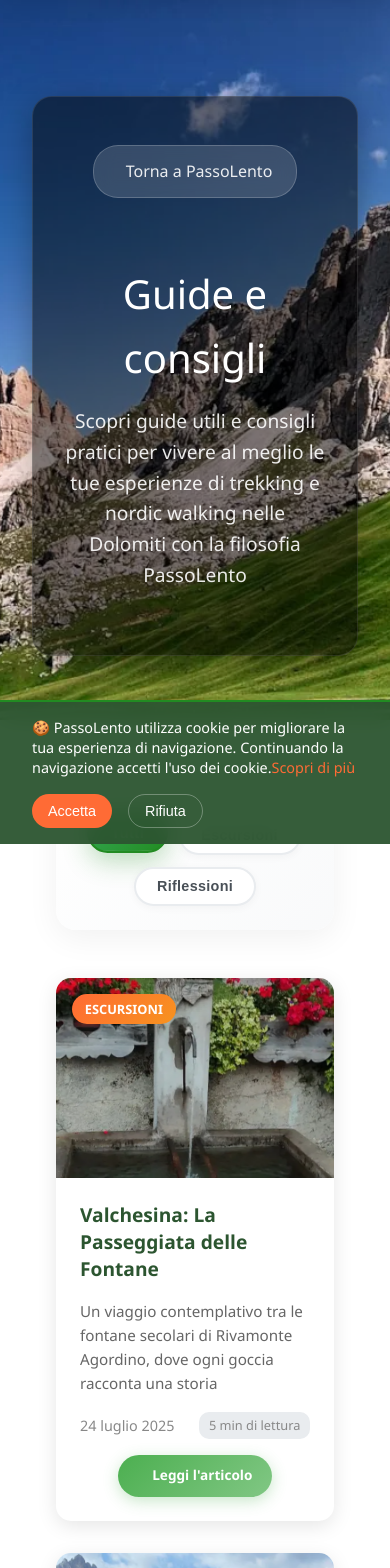
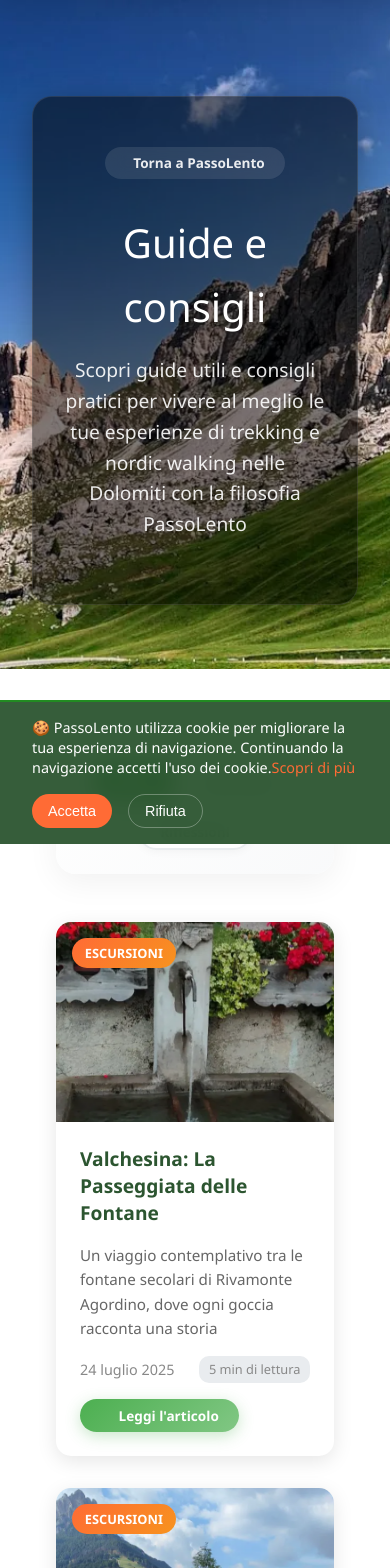
Before and after one commit to fracassi-marco/PassoLento, a Next.js app: page /blog in a window 390 px wide. Shown: the top 1568 px of the page. Built offline with nearby package versions, Linux system fonts and the light colour scheme; a web font is replaced by a local one.

Commit message:
Refactor button usage across components to utilize new Button component for consistency and improved styling

```diff
--- a/src/app/blog/page.tsx
+++ b/src/app/blog/page.tsx
@@ -3,6 +3,7 @@
 import { useState } from "react";
 import BlogHero from "../components/BlogHero";
 import BlogPostCard from "../components/BlogPostCard";
+import Button from "../components/Button";
 import blogPostsData from "@/data/blogPosts.json";
 
 interface BlogPost {
@@ -41,13 +42,14 @@
           {/* Filtri */}
           <div className="blog-filters">
             {categories.map((category) => (
-              <button
+              <Button
                 key={category}
-                className={`filter-btn ${selectedCategory === category ? 'active' : ''}`}
+                variant="filter"
+                active={selectedCategory === category}
                 onClick={() => setSelectedCategory(category)}
               >
                 {category}
-              </button>
+              </Button>
             ))}
           </div>
 
--- a/src/app/components/BlogHero.tsx
+++ b/src/app/components/BlogHero.tsx
@@ -1,12 +1,17 @@
+import Button from "./Button";
+
 export default function BlogHero({title, subtitle}: {title: string, subtitle: string}) {
   return (
     <section className="blog-hero">
         <div className="blog-hero-content">
           <div className="back-to-home">
-            <a href="/" className="back-link">
-              <i className="fas fa-arrow-left"></i>
+            <Button
+              href="/"
+              variant="ghost"
+              icon="fa-arrow-left"
+            >
               Torna a PassoLento
-            </a>
+            </Button>
           </div>
           <h1>{title}</h1>
           <p className="blog-hero-subtitle">{subtitle}</p>
--- a/src/app/components/BlogPostCard.tsx
+++ b/src/app/components/BlogPostCard.tsx
@@ -1,4 +1,4 @@
-import Link from "next/link";
+import Button from "./Button";
 
 interface BlogPostCardProps {
   id: string;
@@ -40,9 +40,13 @@
           </time>
           <span className="reading-time">{readTime} di lettura</span>
         </div>
-        <Link href={`/blog/${slug}/`} className="blog-read-more">
+        <Button
+          href={`/blog/${slug}/`}
+          variant="primary"
+          icon="fa-mountain"
+        >
           Leggi l'articolo
-        </Link>
+        </Button>
       </div>
     </article>
   );
--- /dev/null
+++ b/src/app/components/Button.tsx
@@ -0,0 +1,77 @@
+import Link from "next/link";
+import { ReactNode } from "react";
+
+type ButtonVariant = "primary" | "neutral" | "ghost" | "filter";
+type ButtonSize = "small" | "medium" | "large";
+
+interface ButtonProps {
+  children: ReactNode;
+  variant?: ButtonVariant;
+  size?: ButtonSize;
+  icon?: string; // Font Awesome class name (e.g., "fa-mountain")
+  iconPosition?: "left" | "right";
+  href?: string;
+  onClick?: () => void;
+  className?: string;
+  disabled?: boolean;
+  active?: boolean; // For filter buttons
+}
+
+export default function Button({
+  children,
+  variant = "primary",
+  size = "medium",
+  icon,
+  iconPosition = "left",
+  href,
+  onClick,
+  className = "",
+  disabled = false,
+  active = false,
+}: ButtonProps) {
+  const baseClasses = "btn";
+  const variantClass = `btn-${variant}`;
+  const sizeClass = `btn-${size}`;
+  const activeClass = active ? "active" : "";
+  const classes = `${baseClasses} ${variantClass} ${sizeClass} ${activeClass} ${className}`.trim();
+
+  const iconElement = icon && (
+    <i className={`fas ${icon}`} aria-hidden="true"></i>
+  );
+
+  const content = (
+    <>
+      {icon && iconPosition === "left" && iconElement}
+      <span>{children}</span>
+      {icon && iconPosition === "right" && iconElement}
+    </>
+  );
+
+  if (href && !disabled) {
+    // Se inizia con http o https, usa un tag <a> normale
+    if (href.startsWith("http")) {
+      return (
+        <a href={href} className={classes} target="_blank" rel="noopener noreferrer">
+          {content}
+        </a>
+      );
+    }
+    // Altrimenti usa Next.js Link
+    return (
+      <Link href={href} className={classes}>
+        {content}
+      </Link>
+    );
+  }
+
+  return (
+    <button
+      className={classes}
+      onClick={onClick}
+      disabled={disabled}
+      type="button"
+    >
+      {content}
+    </button>
+  );
+}
--- a/src/app/globals.css
+++ b/src/app/globals.css
@@ -10,6 +10,194 @@
   line-height: 1.6;
   color: #333;
   overflow-x: hidden;
+}
+
+/* ===============================
+   DESIGN SYSTEM - BUTTONS
+   =============================== */
+
+/* Base Button Styles */
+.btn {
+  display: inline-flex;
+  align-items: center;
+  justify-content: center;
+  gap: 0.5rem;
+  border: none;
+  border-radius: 50px;
+  font-weight: 600;
+  cursor: pointer;
+  transition: all 0.3s ease;
+  text-decoration: none;
+  font-family: inherit;
+  line-height: 1;
+  white-space: nowrap;
+}
+
+.btn:disabled {
+  opacity: 0.6;
+  cursor: not-allowed;
+  pointer-events: none;
+}
+
+.btn span {
+  display: inline-block;
+}
+
+.btn i {
+  font-size: 1em;
+}
+
+/* Button Sizes */
+.btn-small {
+  padding: 0.6rem 1.25rem;
+  font-size: 0.85rem;
+}
+
+.btn-medium {
+  padding: 0.75rem 1.5rem;
+  font-size: 0.9rem;
+}
+
+.btn-large {
+  padding: 1rem 2rem;
+  font-size: 1.1rem;
+}
+
+/* Button Variants */
+
+/* Primary Variant - Green */
+.btn-primary {
+  background: linear-gradient(135deg, #4CAF50, #81C784);
+  color: white;
+  box-shadow: 0 4px 15px rgba(76, 175, 80, 0.3);
+}
+
+.btn-primary:hover:not(:disabled) {
+  transform: translateY(-2px);
+  box-shadow: 0 6px 20px rgba(76, 175, 80, 0.4);
+  background: linear-gradient(135deg, #45a049, #7bc67e);
+}
+
+.btn-primary:active:not(:disabled) {
+  transform: translateY(0);
+}
+
+/* Neutral Variant - Orange */
+.btn-neutral {
+  background: linear-gradient(135deg, #ff6b35, #f7931e);
+  color: white;
+  box-shadow: 0 4px 15px rgba(255, 107, 53, 0.4);
+}
+
+.btn-neutral:hover:not(:disabled) {
+  transform: translateY(-3px);
+  box-shadow: 0 8px 25px rgba(255, 107, 53, 0.6);
+}
+
+.btn-neutral:active:not(:disabled) {
+  transform: translateY(0);
+}
+
+/* Ghost Variant - Transparent */
+.btn-ghost {
+  background: rgba(255, 255, 255, 0.1);
+  color: rgba(255, 255, 255, 0.9);
+  backdrop-filter: blur(10px);
+  box-shadow: none;
+}
+
+.btn-ghost:hover:not(:disabled) {
+  color: white;
+  background: rgba(255, 255, 255, 0.2);
+  transform: translateX(-5px);
+}
+
+.btn-ghost:active:not(:disabled) {
+  transform: translateX(-3px);
+}
+
+/* Filter Variant - For category filters */
+.btn-filter {
+  position: relative;
+  background: white;
+  border: 2px solid #e9ecef;
+  color: #495057;
+  padding: 0.75rem 1.75rem;
+  border-radius: 50px;
+  box-shadow: 0 2px 8px rgba(0,0,0,0.04);
+  overflow: hidden;
+}
+
+.btn-filter::before {
+  content: '';
+  position: absolute;
+  top: 50%;
+  left: 50%;
+  width: 0;
+  height: 0;
+  border-radius: 50%;
+  background: linear-gradient(135deg, #34a853 0%, #228b22 100%);
+  transform: translate(-50%, -50%);
+  transition: width 0.4s ease, height 0.4s ease;
+  z-index: -1;
+}
+
+.btn-filter:hover:not(:disabled) {
+  color: white;
+  border-color: #228b22;
+  transform: translateY(-3px);
+  box-shadow: 0 6px 20px rgba(34, 139, 34, 0.2);
+}
+
+.btn-filter:hover:not(:disabled)::before {
+  width: 120%;
+  height: 300%;
+}
+
+.btn-filter.active {
+  background: linear-gradient(135deg, #34a853 0%, #228b22 100%);
+  border-color: #228b22;
+  color: white;
+  transform: translateY(-3px) scale(1.05);
+  box-shadow: 0 8px 24px rgba(34, 139, 34, 0.3);
+}
+
+.btn-filter.active::before {
+  width: 100%;
+  height: 100%;
+}
+
+.btn-filter:active:not(:disabled) {
+  transform: translateY(-1px) scale(0.98);
+}
+
+/* Custom WhatsApp styling */
+.whatsapp-cta-custom {
+  background: linear-gradient(135deg, #25d366, #128c7e) !important;
+  box-shadow: 0 4px 15px rgba(37, 211, 102, 0.4) !important;
+  margin-top: 1.5rem;
+}
+
+.whatsapp-cta-custom:hover:not(:disabled) {
+  box-shadow: 0 8px 25px rgba(37, 211, 102, 0.6) !important;
+}
+
+/* Mobile Responsive */
+@media (max-width: 768px) {
+  .btn-large {
+    padding: 0.9rem 1.75rem;
+    font-size: 1rem;
+  }
+
+  .btn-medium {
+    padding: 0.6rem 1.25rem;
+    font-size: 0.85rem;
+  }
+
+  .btn-small {
+    padding: 0.5rem 1rem;
+    font-size: 0.8rem;
+  }
 }
 
 /* Header Hero Section */
--- a/src/app/privacy-policy/page.tsx
+++ b/src/app/privacy-policy/page.tsx
@@ -1,4 +1,5 @@
 import defaultMetadata from "@/app/components/DefaultMetadata";
+import Button from "@/app/components/Button";
 
 export const metadata = defaultMetadata(
   "Informativa sulla Privacy",
@@ -13,10 +14,9 @@
       <section className="blog-hero">
         <div className="blog-hero-content">
           <div className="back-to-home">
-            <a href="/" className="back-link">
-              <i className="fas fa-arrow-left"></i>
+            <Button href="/" variant="ghost" icon="fa-arrow-left">
               Torna a PassoLento
-            </a>
+            </Button>
           </div>
           <h1>Informativa sulla Privacy</h1>
           <p className="blog-hero-subtitle">PassoLento - Guida Hiking</p>
```
Also changed, not shown: src/app/blog/magia-fonte-mattino/page.tsx (+9 -4 lines), src/app/blog/val-di-fassa-pera-canazei/page.tsx (+9 -4 lines), src/app/blog/valchesina-rivamonte-agordino/page.tsx (+9 -4 lines), src/app/components/HomeHero.tsx (+9 -3 lines), src/app/page.tsx (+18 -9 lines).
